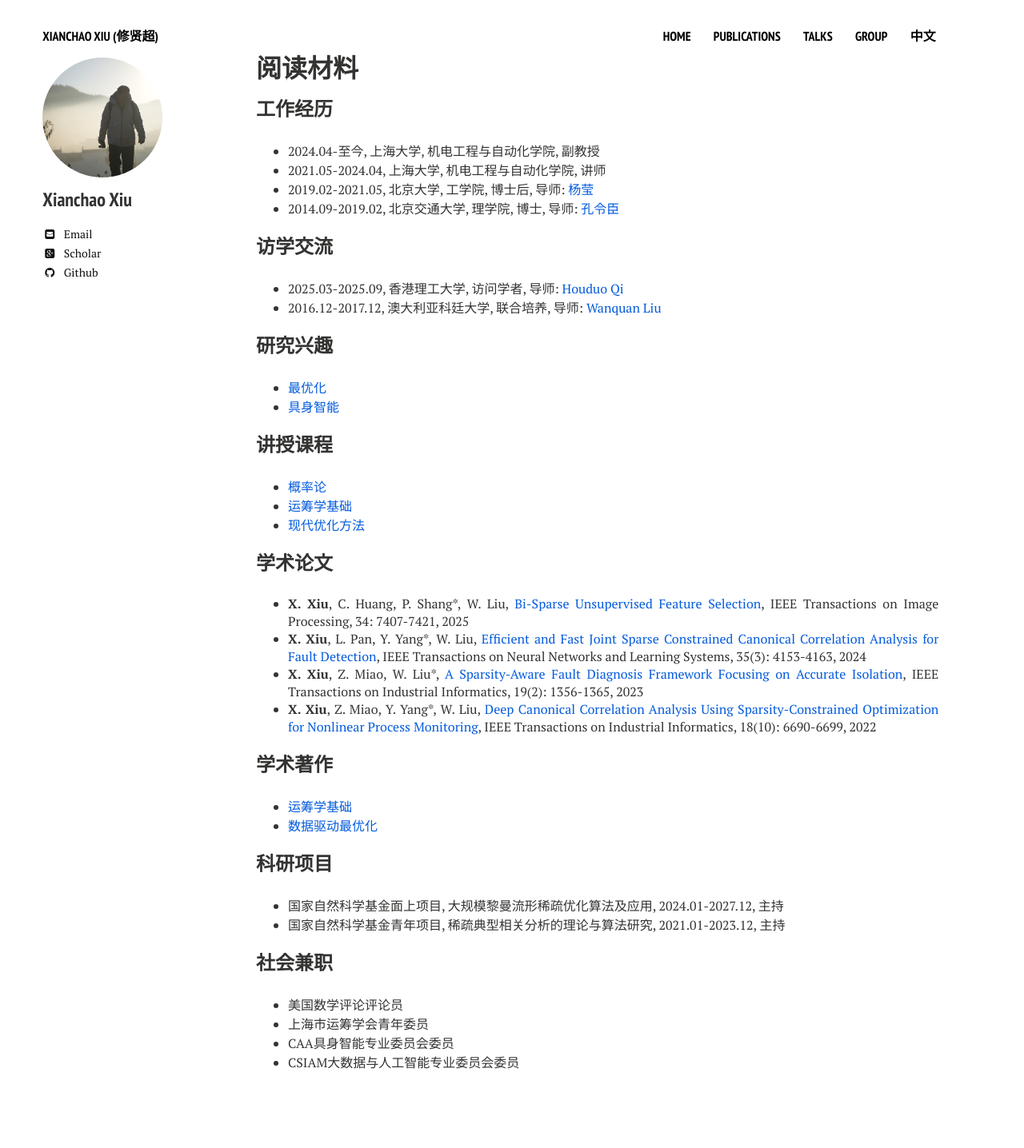
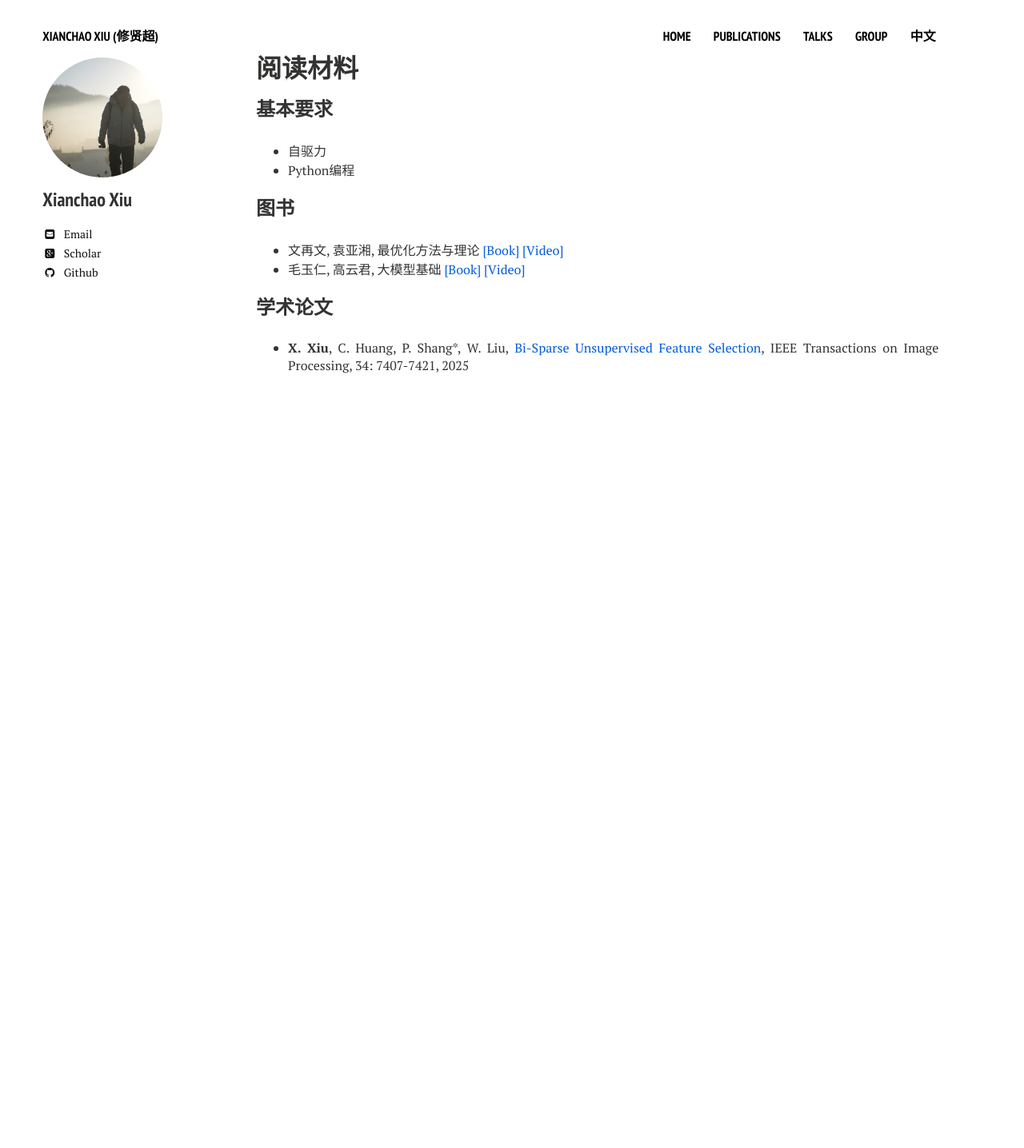
Before and after one commit to xianchaoxiu/xianchaoxiu.github.io, a Jekyll site: the page built from chinese/reading/index.md, in a window 1280 px wide. Shown: the whole page at 80% size. Built offline with Jekyll 4.4.1, drawn with Linux system fonts in a browser that asks for light colours; nearby versions of some CDN libraries; after the commit the page ends 900 px from its top, so only the background shows below that.

Commit message:
Update index.md

```diff
--- a/chinese/reading/index.md
+++ b/chinese/reading/index.md
@@ -7,49 +7,14 @@ comments: false
 share: false
 ---
 
+### 基本要求
+* 自驱力 <br>
+* Python编程 <br>
 
-### 工作经历
-* 2024.04-至今, 上海大学, 机电工程与自动化学院, 副教授 <br>
-* 2021.05-2024.04, 上海大学, 机电工程与自动化学院, 讲师 <br>
-* 2019.02-2021.05, 北京大学, 工学院, 博士后, 导师: <a href="https://www.coe.pku.edu.cn/teaching/all_time/7262.html" class="textlink" target="_blank">杨莹</a> <br>
-* 2014.09-2019.02, 北京交通大学, 理学院, 博士, 导师: <a href="https://faculty.bjtu.edu.cn/8316/" class="textlink" target="_blank">孔令臣</a> <br>
-
-
-### 访学交流
-* 2025.03-2025.09, 香港理工大学, 访问学者, 导师: <a href="https://www.polyu.edu.hk/ama/people/academic-staff/prof-qi-houduo/" class="textlink" target="_blank">Houduo Qi</a> <br>
-* 2016.12-2017.12, 澳大利亚科廷大学, 联合培养, 导师: <a href="https://ise.sysu.edu.cn/teacher/LiuWanquan" class="textlink" target="_blank">Wanquan Liu</a> <br>
-
-
-### 研究兴趣
-* <a href="https://xianchaoxiu.github.io/chinese/research/OPT/" class="textlink" target="_blank"> 最优化 </a><br>
-* <a href="https://xianchaoxiu.github.io/chinese/research/EAI/" class="textlink" target="_blank"> 具身智能 </a><br>
-
-
-### 讲授课程
-* <a href="https://xianchaoxiu.github.io/chinese/course/PRO/" class="textlink" target="_blank">  概率论 </a><br>
-* <a href="https://xianchaoxiu.github.io/chinese/course/OR/" class="textlink" target="_blank">  运筹学基础 </a><br>
-* <a href="https://xianchaoxiu.github.io/chinese/course/OPT/" class="textlink" target="_blank">  现代优化方法 </a><br>
+### 图书
+* 文再文, 袁亚湘, 最优化方法与理论 <a href="http://faculty.bicmr.pku.edu.cn/~wenzw/optbook.html" class="textlink" target="_blank">[Book]</a> <a href="https://www.coe.pku.edu.cn/teaching/all_time/7262.html" class="textlink" target="_blank">[Video]</a> <br>
+* 毛玉仁, 高云君, 大模型基础 <a href="https://github.com/ZJU-LLMs/Foundations-of-LLMs" class="textlink" target="_blank">[Book]</a> <a href="https://space.bilibili.com/3546823125895398/lists/4470210?type=season" class="textlink" target="_blank">[Video]</a> <br>
 
 
 ### 学术论文
 * <b>X. Xiu</b>, C. Huang, P. Shang*, W. Liu, <a href="https://ieeexplore.ieee.org/document/11207158" class="textlink" target="_blank">Bi-Sparse Unsupervised Feature Selection</a>, IEEE Transactions on Image Processing, 34: 7407-7421, 2025  <br>
-* <b>X. Xiu</b>, L. Pan, Y. Yang*, W. Liu, <a href="https://doi.org/10.1109/TNNLS.2022.3201881" class="textlink" target="_blank">Efficient and Fast Joint Sparse Constrained Canonical Correlation Analysis for Fault Detection</a>, IEEE Transactions on Neural Networks and Learning Systems, 35(3): 4153-4163, 2024  <br>
-* <b>X. Xiu</b>, Z. Miao, W. Liu*, <a href="https://doi.org/10.1109/TII.2022.3180070" class="textlink" target="_blank">A Sparsity-Aware Fault Diagnosis Framework Focusing on Accurate Isolation</a>, IEEE Transactions on Industrial Informatics, 19(2): 1356-1365, 2023 <br>
-* <b>X. Xiu</b>, Z. Miao, Y. Yang*, W. Liu, <a href="https://doi.org/10.1109/TII.2021.3121770" class="textlink" target="_blank">Deep Canonical Correlation Analysis Using Sparsity-Constrained Optimization for Nonlinear Process Monitoring</a>, IEEE Transactions on Industrial Informatics, 18(10): 6690-6699, 2022 <br>
-
-
-### 学术著作
-* <a href="https://xianchaoxiu.github.io/chinese/book/OR/" class="textlink" target="_blank">运筹学基础 </a><br>
-* <a href="https://xianchaoxiu.github.io/chinese/book/DDOA/" class="textlink" target="_blank">数据驱动最优化 </a><br>
-
-
-### 科研项目
-* 国家自然科学基金面上项目, 大规模黎曼流形稀疏优化算法及应用, 2024.01-2027.12, 主持 <br>
-* 国家自然科学基金青年项目, 稀疏典型相关分析的理论与算法研究, 2021.01-2023.12, 主持 <br>
-
-
-### 社会兼职
-* 美国数学评论评论员 <br>
-* 上海市运筹学会青年委员 <br>
-* CAA具身智能专业委员会委员 <br>
-* CSIAM大数据与人工智能专业委员会委员 <br>
```
